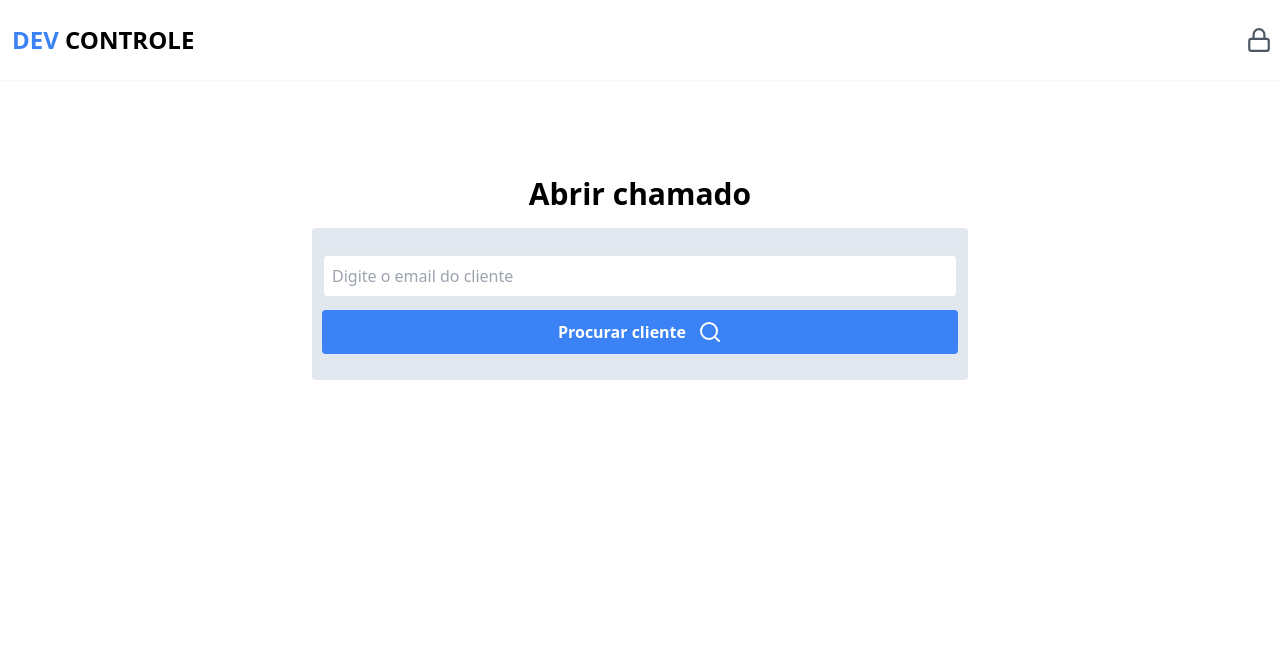
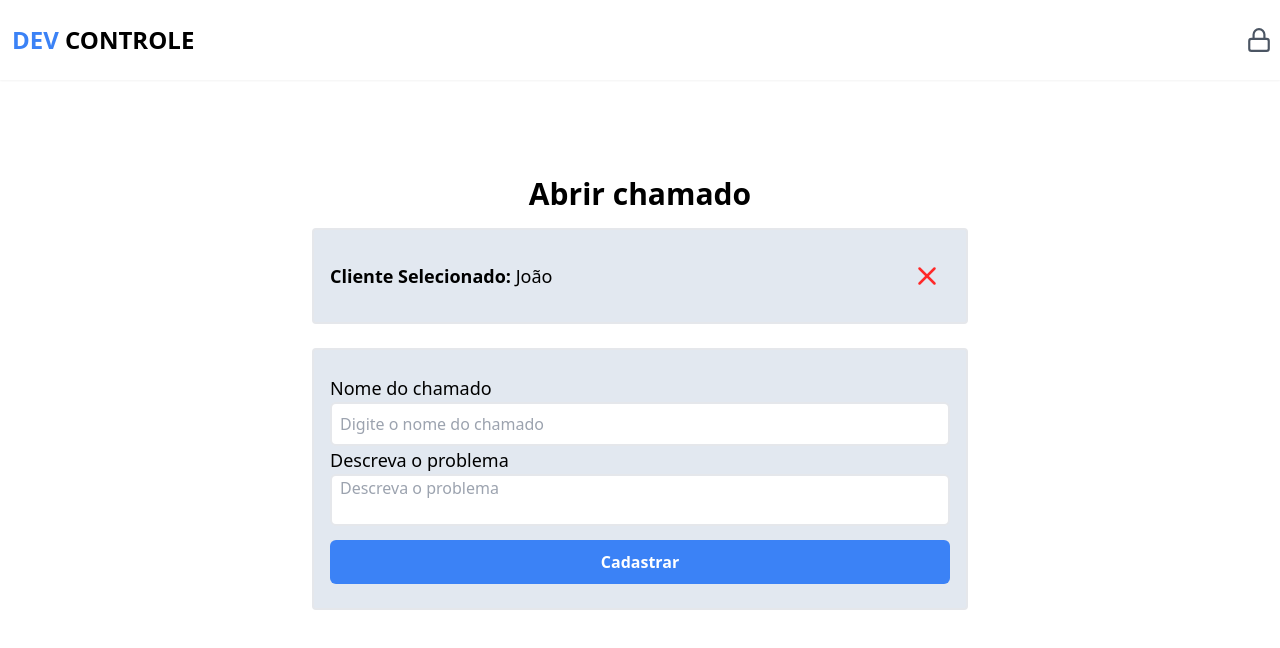
Before and after one commit to brendo-gomes-santana/dev_controle, a Next.js app: page /open in a window 1280 px wide. Shown: the top 648 px of the page. Built offline with nearby package versions, Linux system fonts and the light colour scheme; no server answers.

Commit message:
Aula 138 - Formulário open ticket

```diff
--- /dev/null
+++ b/src/app/open/components/FormTicket/index.tsx
@@ -0,0 +1,46 @@
+'use client'
+import { z } from "zod"
+import { zodResolver } from "@hookform/resolvers/zod";
+import { useForm } from "react-hook-form";
+
+
+import Input from "@/components/input"
+
+const schema = z.object({
+    name: z.string().min(1, 'Campo obrigatório'),
+    description: z.string().min(1, 'Campo obrigatório')
+})
+
+type FormData = z.infer<typeof schema>
+
+export default function FormTicket() {
+
+    const { register, handleSubmit, setValue, formState: { errors } } = useForm<FormData>({
+        resolver: zodResolver(schema)
+    })
+
+    return (
+        <form className="bg-slate-200 mt-6 px-4 py-6 rounded border-2">
+            <label className="mb-1 font-medium text-lg">Nome do chamado</label>
+            <Input
+                register={register}
+                type="text"
+                placeholder="Digite o nome do chamado"
+                name="name"
+                error={errors.name?.message}
+            />
+
+            <label className="mb-1 font-medium text-lg">Descreva o problema</label>
+            <textarea
+                className="w-full border-2 rounded-md resize-none mb-2 px-2"
+                placeholder="Descreva o problema"
+                id="description"
+                {...register("description")}></textarea>
+            {errors.description?.message && (
+                <p className="bg-red-500 my-1">{errors.description?.message}</p>
+            )}
+
+            <button type="submit" className="bg-blue-500 rounded-md w-full h-11 px-2 text-white font-bold">Cadastrar</button>
+        </form>
+    )
+}
--- a/src/app/open/page.tsx
+++ b/src/app/open/page.tsx
@@ -4,9 +4,12 @@
 import { z } from "zod"
 import { useForm } from "react-hook-form";
 import { zodResolver } from "@hookform/resolvers/zod";
-import { FiSearch } from "react-icons/fi";
+import { FiSearch, FiX } from "react-icons/fi";
+
 
 import Input from "@/components/input"
+import FormTicket from "./components/FormTicket";
+
 const schema = z.object({
     email: z.string().email('Digite o email do cliente para localizar').min(1, 'Campo obrigatório')
 })
@@ -20,12 +23,16 @@
 
 export default function OpenTicket() {
 
-    const [customer, setCustomer] = useState<CustomerDataInfor | null>(null);
+    const [customer, setCustomer] = useState<CustomerDataInfor | null>({ id: '1', name: 'João' });
 
     const { handleSubmit, register, setValue, formState: { errors } } = useForm<FormData>({
         resolver: zodResolver(schema)
     })
 
+    function handleClearCustomer() {
+        setCustomer(null);
+        setValue("email", "")
+    }
 
     return (
         <section className="w-full max-w-2xl mx-auto px-2 ">
@@ -33,8 +40,13 @@
 
             <article className="flex flex-col mt-4 mb-2">
                 {customer ? (
-                    <div>
-                        <h1>teste</h1>
+                    <div className="bg-slate-200 py-6 px-4 rounded border-2 flex items-center justify-between">
+                        <p className="text-lg">
+                            <strong>Cliente Selecionado: </strong> {customer.name}
+                        </p>
+                        <button className="h-11 px-2 items-center justify-center rounded" onClick={handleClearCustomer}>
+                            <FiX size={30} color="#ff2929" />
+                        </button>
                     </div>
                 ) : (
                     <form className="bg-slate-200 py-6 px-2 rounded border-2">
@@ -53,6 +65,10 @@
                         </div>
                     </form>
                 )}
+                {customer !== null && (
+                    <FormTicket />
+                )}
+
             </article>
 
         </section>
```
